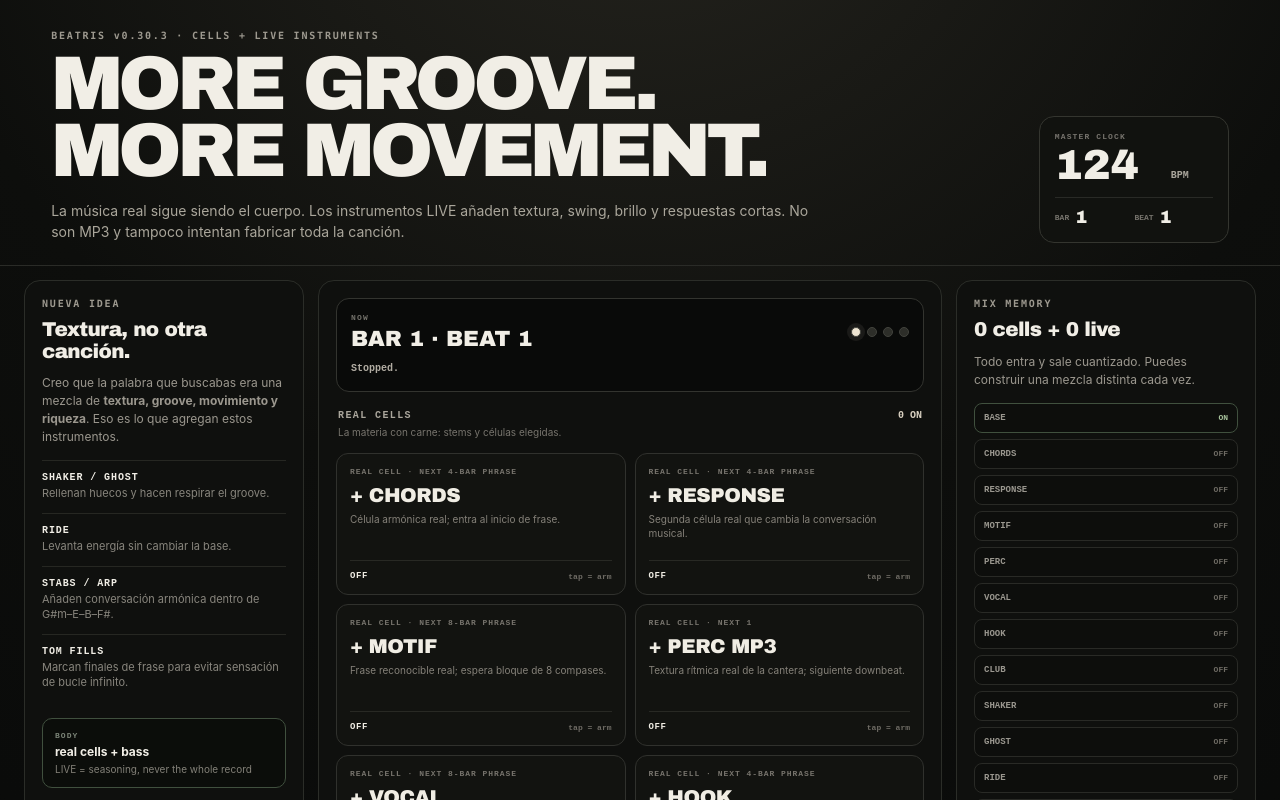
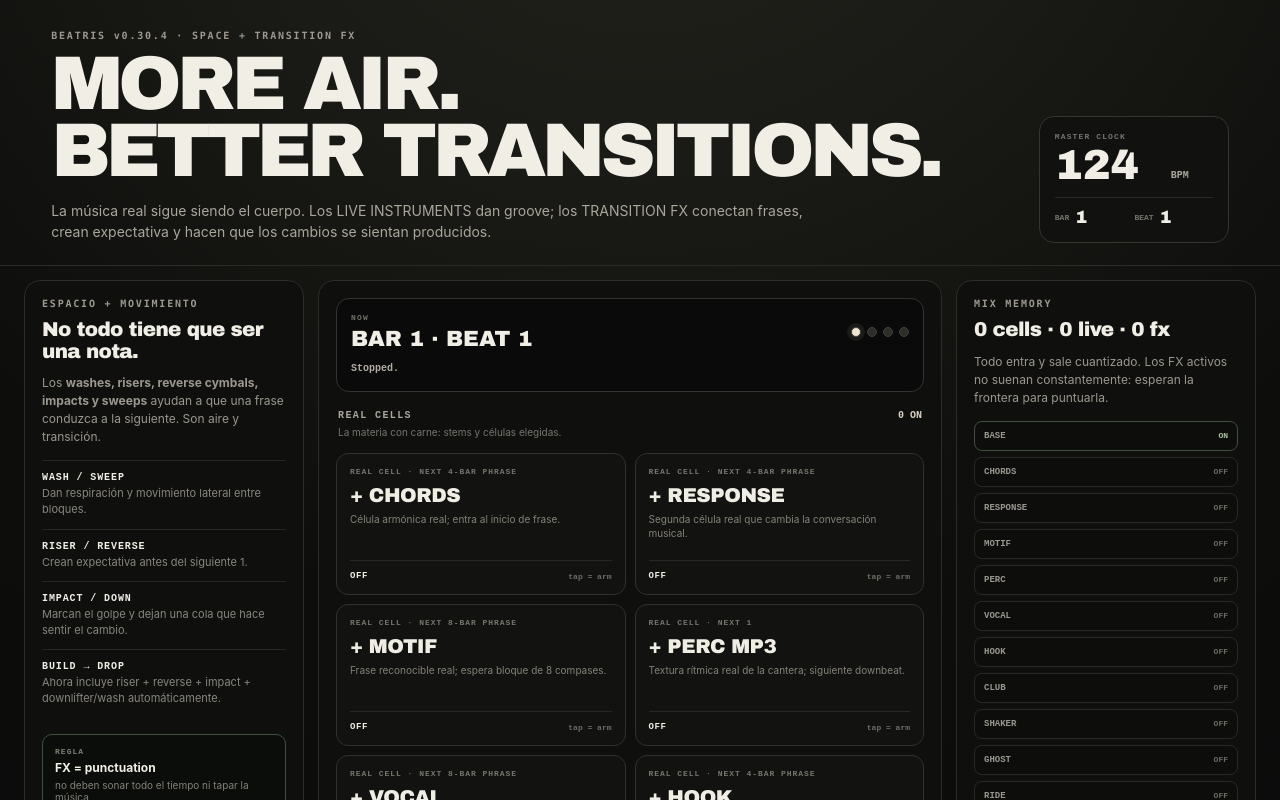
Before and after one commit to emmanuel56mixta-ctrl/beatriz, a React (Vite) app: page / in a window 1280 px wide. Shown: the top 800 px of the page. Built offline with nearby package versions, Linux system fonts and the light colour scheme.

Commit message:
Switch preview to v0.30.4 transition FX lab

```diff
--- a/src/main.tsx
+++ b/src/main.tsx
@@ -1,11 +1,12 @@
 import { StrictMode } from "react";
 import { createRoot } from "react-dom/client";
-import { AudioLabBuilderV303 } from "@/components/lab/AudioLabBuilderV303";
+import { AudioLabBuilderV304 } from "@/components/lab/AudioLabBuilderV304";
 import "@/builder.css";
 import "@/builder-v303.css";
+import "@/builder-v304.css";
 
 createRoot(document.getElementById("root")!).render(
   <StrictMode>
-    <AudioLabBuilderV303 />
+    <AudioLabBuilderV304 />
   </StrictMode>,
 );
```
